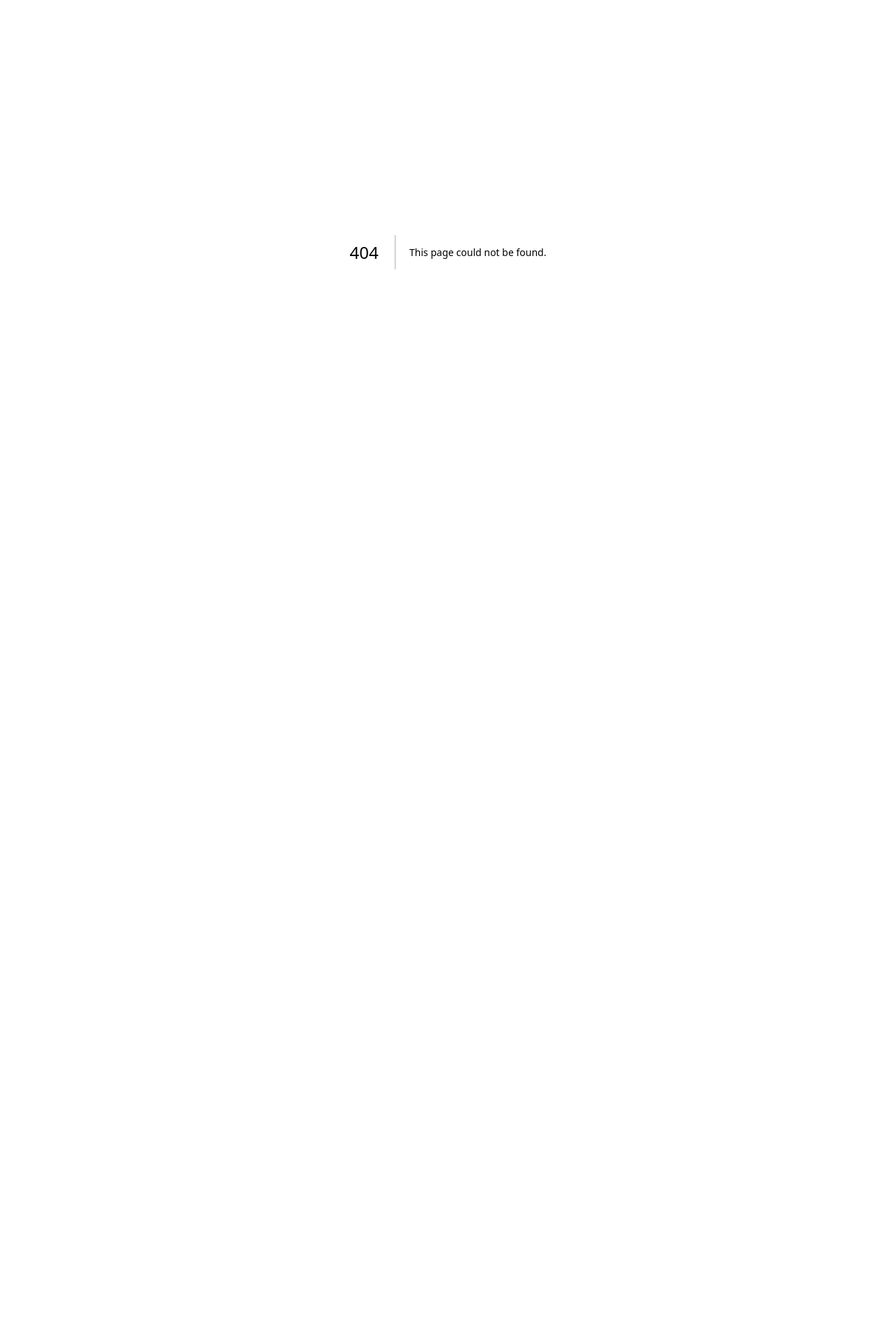
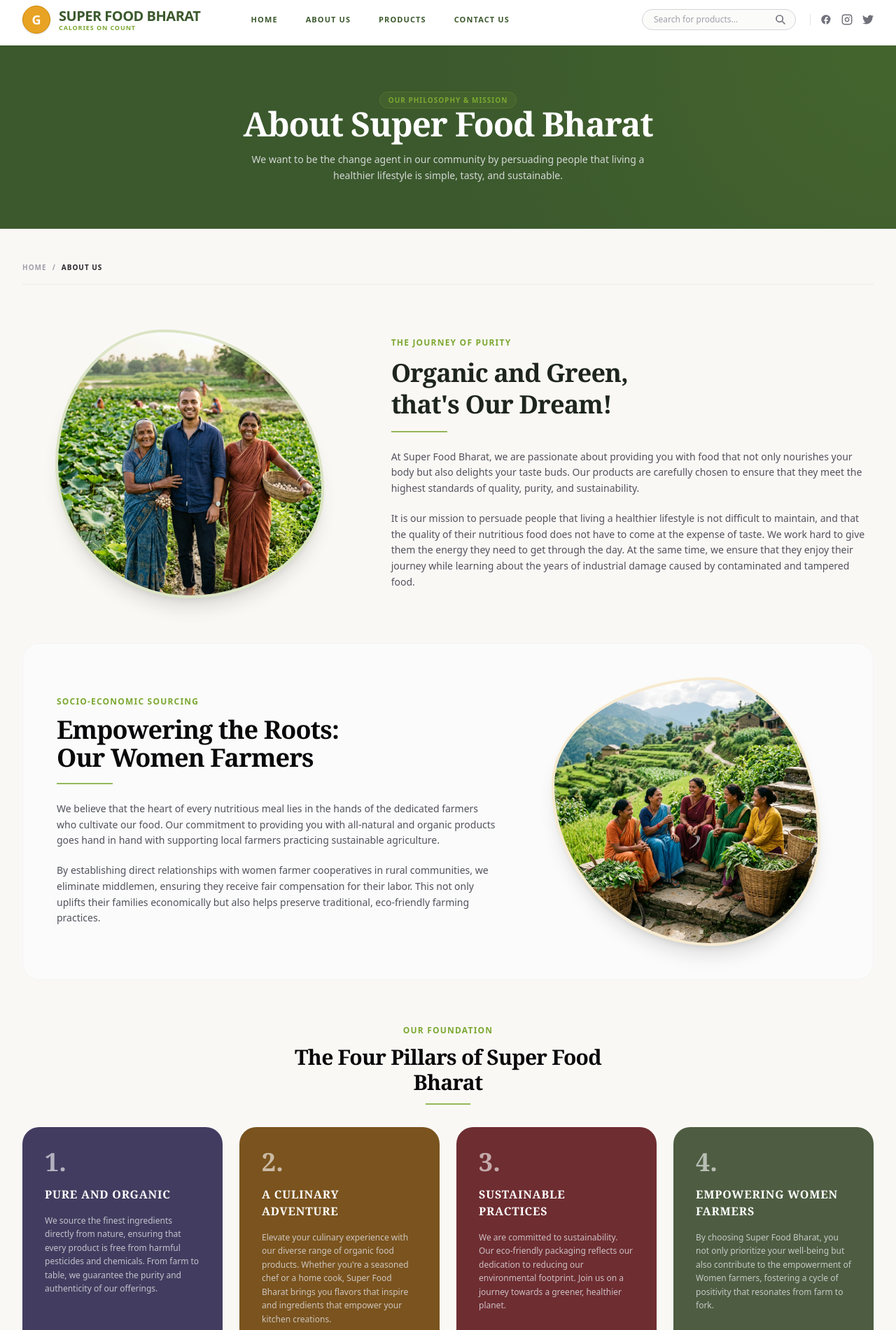
Before and after one commit to sonu2k1/Makhana-web, a Next.js app: page /about-us in a window 1280 px wide. Before the commit this address had no page. Shown: the part 40-1941 px from the top of the page at 70% size. Before the commit the page ends 800 px from the top, so only its background shows below. Built offline with nearby package versions, Linux system fonts and the light colour scheme.

Commit message:
feat: add dedicated about us page at /about-us

```diff
--- /dev/null
+++ b/src/app/about-us/page.tsx
@@ -0,0 +1,187 @@
+"use client";
+
+import React from "react";
+import { Header } from "@/components/Header";
+import { Footer } from "@/components/Footer";
+
+interface PillarItem {
+  id: number;
+  bgClass: string;
+  title: string;
+  text: string;
+}
+
+const PILLARS: PillarItem[] = [
+  {
+    id: 1,
+    bgClass: "bg-[#423d60]",
+    title: "Pure and Organic",
+    text: "We source the finest ingredients directly from nature, ensuring that every product is free from harmful pesticides and chemicals. From farm to table, we guarantee the purity and authenticity of our offerings.",
+  },
+  {
+    id: 2,
+    bgClass: "bg-[#7a531e]",
+    title: "A Culinary Adventure",
+    text: "Elevate your culinary experience with our diverse range of organic food products. Whether you're a seasoned chef or a home cook, Super Food Bharat brings you flavors that inspire and ingredients that empower your kitchen creations.",
+  },
+  {
+    id: 3,
+    bgClass: "bg-[#6e2d31]",
+    title: "Sustainable Practices",
+    text: "We are committed to sustainability. Our eco-friendly packaging reflects our dedication to reducing our environmental footprint. Join us on a journey towards a greener, healthier planet.",
+  },
+  {
+    id: 4,
+    bgClass: "bg-[#4e5d42]",
+    title: "Empowering Women Farmers",
+    text: "By choosing Super Food Bharat, you not only prioritize your well-being but also contribute to the empowerment of Women farmers, fostering a cycle of positivity that resonates from farm to fork.",
+  },
+];
+
+export default function AboutUsPage() {
+  return (
+    <>
+      {/* Header */}
+      <Header />
+
+      <main className="flex-1 bg-[#faf8f5]">
+        {/* Banner Section */}
+        <div className="w-full bg-[#3b592d] text-white py-16 px-4 text-center relative overflow-hidden select-none">
+          <div className="absolute inset-0 bg-[radial-gradient(circle_at_top_right,rgba(124,168,50,0.15),transparent_50%)]"></div>
+          <div className="max-w-4xl mx-auto relative z-10 space-y-4">
+            <span className="text-[10px] font-black tracking-widest text-[#7ca832] uppercase bg-[#7ca832]/10 px-3 py-1 rounded-full border border-[#7ca832]/25">
+              Our Philosophy & Mission
+            </span>
+            <h1 className="text-4xl sm:text-5xl font-black font-serif tracking-tight">
+              About Super Food Bharat
+            </h1>
+            <p className="text-xs sm:text-sm text-zinc-200/90 max-w-xl mx-auto leading-relaxed font-medium">
+              We want to be the change agent in our community by persuading people that living a healthier lifestyle is simple, tasty, and sustainable.
+            </p>
+          </div>
+        </div>
+
+        {/* Content Body */}
+        <div className="max-w-7xl mx-auto px-4 sm:px-6 lg:px-8 py-12 space-y-16">
+
+          {/* Breadcrumb Path */}
+          <div className="flex items-center gap-2 text-[10px] font-bold text-zinc-400 uppercase tracking-widest pb-4 border-b border-zinc-200/60">
+            <a href="/" className="hover:text-[#7ca832] transition-colors">Home</a>
+            <span>/</span>
+            <span className="text-zinc-800">About Us</span>
+          </div>
+
+          {/* Section 1: Our Story / Farm Philosophy */}
+          <div className="grid grid-cols-1 lg:grid-cols-12 gap-12 items-center">
+            {/* Left Side: Image */}
+            <div className="lg:col-span-5 flex justify-center items-center">
+              <div className="relative w-80 h-80 sm:w-96 sm:h-96 overflow-hidden rounded-[40%_60%_50%_50%_/_50%_60%_40%_50%] border-4 border-[#7ca832]/25 shadow-xl transition-all duration-500 hover:scale-[1.02]">
+                <img
+                  src="/images/farm_philosophy.png"
+                  alt="Super Food Bharat Farm"
+                  className="w-full h-full object-cover"
+                />
+              </div>
+            </div>
+
+            {/* Right Side: Philosophy Text */}
+            <div className="lg:col-span-7 space-y-6 text-left">
+              <div className="space-y-3">
+                <span className="block text-xs font-black tracking-widest text-[#7ca832] uppercase font-sans">
+                  The Journey of Purity
+                </span>
+                <h2 className="text-3xl sm:text-4xl font-black text-[#1e251f] tracking-tight leading-tight font-serif">
+                  Organic and Green, <br />
+                  that's Our Dream!
+                </h2>
+                <div className="w-20 h-0.5 bg-[#7ca832] opacity-80 mt-4"></div>
+              </div>
+
+              <div className="space-y-5 text-sm text-zinc-600 leading-relaxed font-medium">
+                <p>
+                  At Super Food Bharat, we are passionate about providing you with food that not only nourishes your body but also delights your taste buds. Our products are carefully chosen to ensure that they meet the highest standards of quality, purity, and sustainability.
+                </p>
+                <p>
+                  It is our mission to persuade people that living a healthier lifestyle is not difficult to maintain, and that the quality of their nutritious food does not have to come at the expense of taste. We work hard to give them the energy they need to get through the day. At the same time, we ensure that they enjoy their journey while learning about the years of industrial damage caused by contaminated and tampered food.
+                </p>
+              </div>
+            </div>
+          </div>
+
+          {/* Section 2: Empowering Women Farmers */}
+          <div className="grid grid-cols-1 lg:grid-cols-12 gap-12 items-center bg-[#fafbfa] rounded-3xl p-8 lg:p-12 border border-zinc-100">
+            {/* Left Side: Text */}
+            <div className="lg:col-span-7 space-y-6 text-left order-2 lg:order-1">
+              <div className="space-y-3">
+                <span className="block text-xs font-black tracking-widest text-[#7ca832] uppercase font-sans">
+                  Socio-Economic Sourcing
+                </span>
+                <h2 className="text-3xl sm:text-4xl font-black text-zinc-950 tracking-tight font-serif">
+                  Empowering the Roots: <br />
+                  Our Women Farmers
+                </h2>
+                <div className="w-20 h-0.5 bg-[#7ca832] opacity-80 mt-4"></div>
+              </div>
+
+              <div className="space-y-5 text-sm text-zinc-600 leading-relaxed font-medium">
+                <p>
+                  We believe that the heart of every nutritious meal lies in the hands of the dedicated farmers who cultivate our food. Our commitment to providing you with all-natural and organic products goes hand in hand with supporting local farmers practicing sustainable agriculture.
+                </p>
+                <p>
+                  By establishing direct relationships with women farmer cooperatives in rural communities, we eliminate middlemen, ensuring they receive fair compensation for their labor. This not only uplifts their families economically but also helps preserve traditional, eco-friendly farming practices.
+                </p>
+              </div>
+            </div>
+
+            {/* Right Side: Image */}
+            <div className="lg:col-span-5 flex justify-center items-center order-1 lg:order-2">
+              <div className="relative w-80 h-80 sm:w-96 sm:h-96 overflow-hidden rounded-[60%_40%_40%_60%_/_40%_60%_40%_60%] border-4 border-[#e8a324]/20 shadow-xl transition-all duration-500 hover:scale-[1.02]">
+                <img
+                  src="/images/women_farmers.png"
+                  alt="Women Farmers Empowerment"
+                  className="w-full h-full object-cover"
+                />
+              </div>
+            </div>
+          </div>
+
+          {/* Section 3: Brand Pillars Grid */}
+          <div className="space-y-8">
+            <div className="text-center space-y-3 max-w-md mx-auto">
+              <span className="block text-xs font-black tracking-widest text-[#7ca832] uppercase font-sans">
+                Our Foundation
+              </span>
+              <h2 className="text-3xl font-black text-zinc-950 font-serif tracking-tight">
+                The Four Pillars of Super Food Bharat
+              </h2>
+              <div className="w-16 h-0.5 bg-[#7ca832] mx-auto opacity-80"></div>
+            </div>
+
+            <div className="grid grid-cols-1 sm:grid-cols-2 lg:grid-cols-4 gap-6">
+              {PILLARS.map((pillar) => (
+                <div
+                  key={pillar.id}
+                  className={`${pillar.bgClass} p-8 text-white rounded-3xl flex flex-col justify-start space-y-4 min-h-[280px] transition-all duration-300 hover:shadow-lg hover:-translate-y-1`}
+                >
+                  <span className="text-4xl font-serif font-black opacity-60 leading-none">
+                    {pillar.id}.
+                  </span>
+                  <h3 className="text-base font-extrabold uppercase tracking-wider font-serif">
+                    {pillar.title}
+                  </h3>
+                  <p className="text-xs text-zinc-200/80 leading-relaxed font-medium">
+                    {pillar.text}
+                  </p>
+                </div>
+              ))}
+            </div>
+          </div>
+
+        </div>
+      </main>
+
+      {/* Footer */}
+      <Footer />
+    </>
+  );
+}
--- a/src/components/Footer.tsx
+++ b/src/components/Footer.tsx
@@ -53,7 +53,7 @@
           <ul className="space-y-3.5 text-xs text-zinc-500 font-medium">
             {[
               { label: "Home", href: "/" },
-              { label: "About Us", href: "/#about-us" },
+              { label: "About Us", href: "/about-us" },
               { label: "Products", href: "/products" },
               { label: "Contact Us", href: "/contact" },
             ].map((link) => (
--- a/src/components/Header.tsx
+++ b/src/components/Header.tsx
@@ -38,7 +38,7 @@
             Home
             <span className="absolute bottom-0 left-1/2 -translate-x-1/2 w-0 h-[2px] bg-[#7ca832] rounded-full transition-all duration-300 group-hover:w-full"></span>
           </a>
-          <a href="/#about-us" className="relative py-2 hover:text-[#7ca832] transition-colors duration-300 group">
+          <a href="/about-us" className="relative py-2 hover:text-[#7ca832] transition-colors duration-300 group">
             About Us
             <span className="absolute bottom-0 left-1/2 -translate-x-1/2 w-0 h-[2px] bg-[#7ca832] rounded-full transition-all duration-300 group-hover:w-full"></span>
           </a>
```
